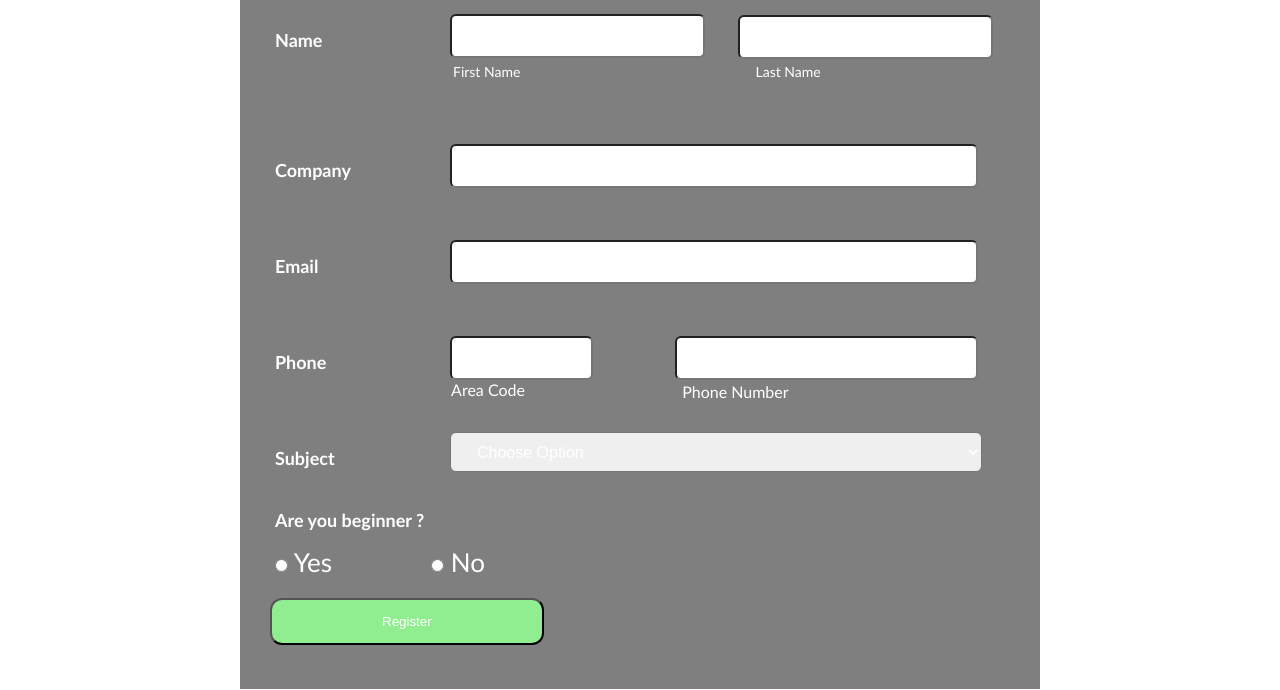
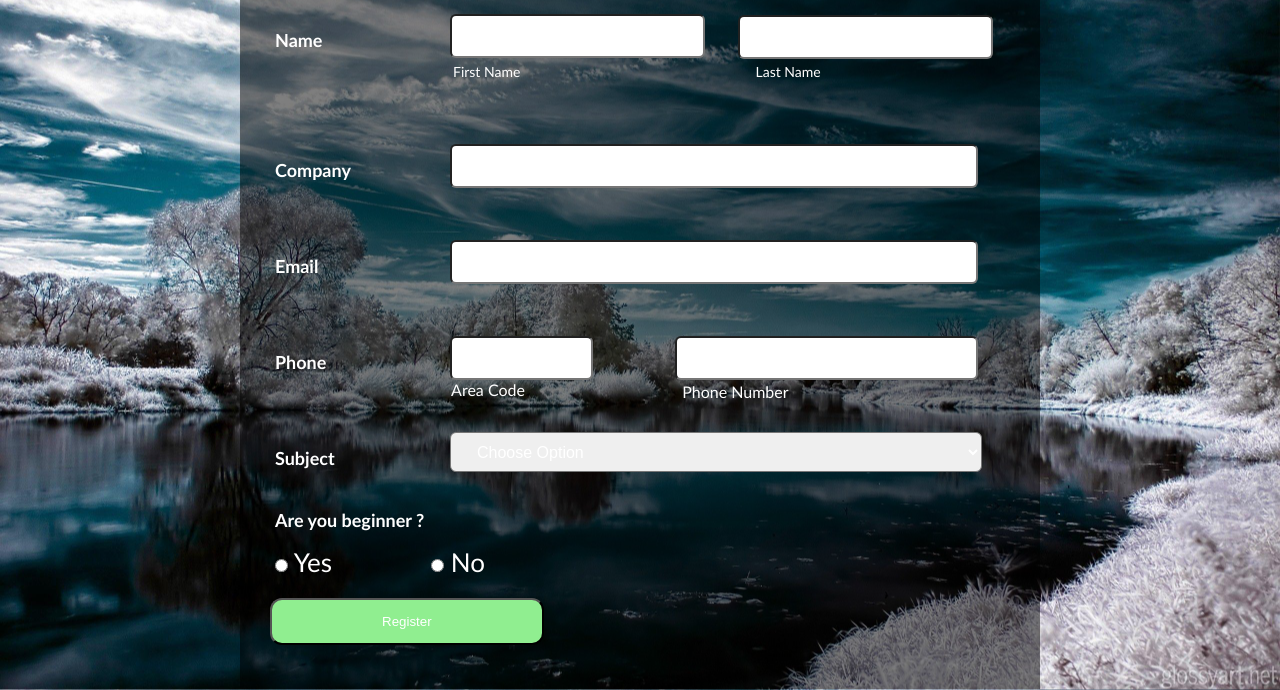
Before and after one commit to Jobinjds/myregform, a plain HTML site: page index.html in a window 1280 px wide. Shown: the part 110-800 px from the top of the page. Drawn offline with Linux system fonts and the light colour scheme; the site is published under a folder, as on GitHub Pages, so addresses that start at the root find nothing.

Commit message:
Update style.css

```diff
--- a/style.css
+++ b/style.css
@@ -3,7 +3,7 @@
   padding: 0;
 }
 body {
-  background-image: url(/JDSwallpaper.jpg);
+  background-image: url(JDSwallpaper.jpg);
   background-position: center;
   background-size: cover;
   font-family: "Gill Sans", "Gill Sans MT", Calibri, "Trebuchet MS", sans-serif;
```
